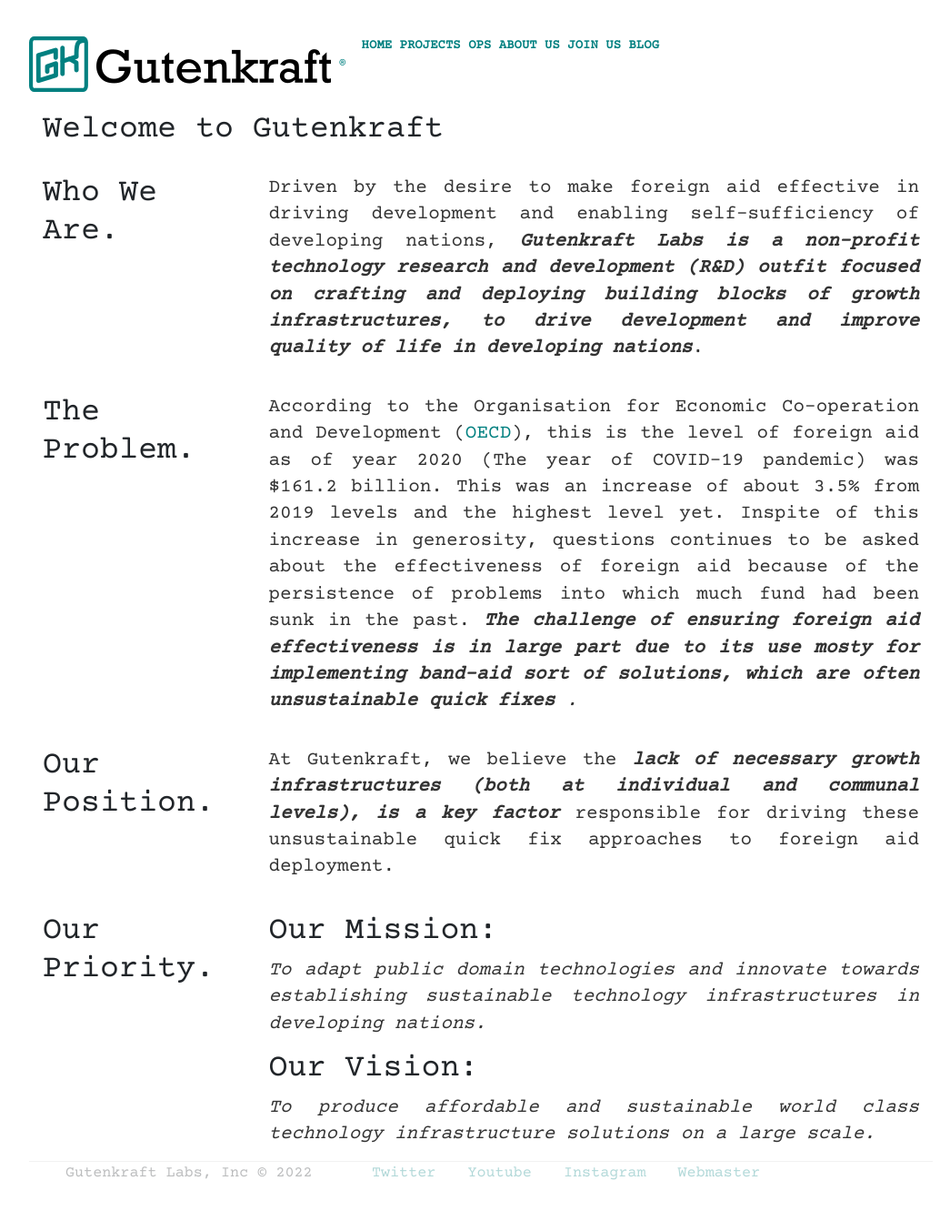
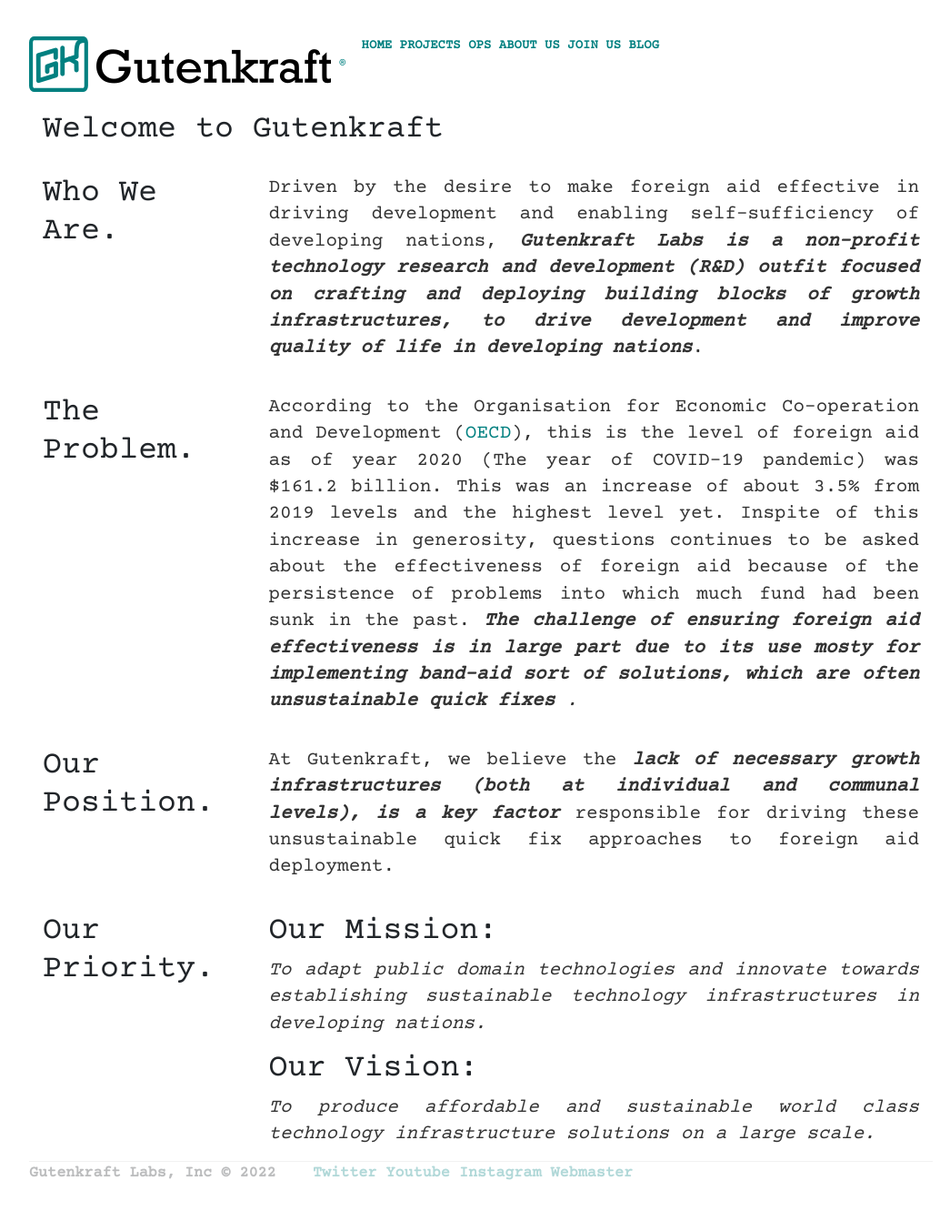
Before and after one commit to oferonmi/datafilik.github.io, a Jekyll site: the page built from index.html, in a window 1280 px wide. Shown: the whole page at 91% size, without its empty margins (111-1156 px from the left). Built offline with Jekyll 4.4.1, drawn with Linux system fonts in a browser that asks for light colours; some web fonts are replaced.

Commit message:
content update

```diff
--- a/_includes/footer.html
+++ b/_includes/footer.html
@@ -1,6 +1,6 @@
 <div class="footer">
-<!-- <div class="footer text-start" > -->
-	<ul>
+
+	<!-- <ul>
 		<li>
 			Gutenkraft Labs, Inc &copy; <script>document.write( new Date().getFullYear() );</script> &nbsp;&nbsp;
 		</li>
@@ -8,12 +8,16 @@
 		<li><a href="https://www.youtube.com/channel/UC7J4ZVxLPzPHqExVZnk1Ykw">Youtube</a></li>
 		<li><a href="https://www.instagram.com/gutenkraftlabs/">Instagram</a></li>
 		<li><a href="mailto:datafilik@gmail.com" title="Webmaster">Webmaster</a></li>
-	</ul>
+	</ul> -->
 
-	<!-- <nav>
-		<a href="https://twitter.com/gutenkraft">TWITTER</a> |
-		<a href="https://www.youtube.com/channel/UC7J4ZVxLPzPHqExVZnk1Ykw">YOUTUBE</a> |
-		<a href="https://www.instagram.com/gutenkraftlabs/">INSTAGRAM</a>
-	</nav> -->
+	<nav>
+		<a>Gutenkraft Labs, Inc &copy;
+			<script>document.write(new Date().getFullYear());</script>
+		</a>&nbsp;&nbsp;
+		<a href="https://twitter.com/gutenkraft">Twitter</a>
+		<a href="https://www.youtube.com/channel/UC7J4ZVxLPzPHqExVZnk1Ykw">Youtube</a>
+		<a href="https://www.instagram.com/gutenkraftlabs/">Instagram</a>
+		<a href="mailto:datafilik@gmail.com" title="Webmaster">Webmaster</a>
+	</nav>
 
 </div> <!-- /footer -->
--- a/_includes/header.html
+++ b/_includes/header.html
@@ -6,7 +6,8 @@
 				<img src="/img/gk_logo_v2.png" class="logo" alt="logo" valign="left">&nbsp;&reg;
 			</a>&nbsp;&nbsp;
 
-			<nav class="menu">
+			<nav>
+			<!-- <nav class="menu"> -->
 				<a href="/">HOME</a>
 				<a href="/projects">PROJECTS</a>
 				<a href="/ops">OPS</a>
```
